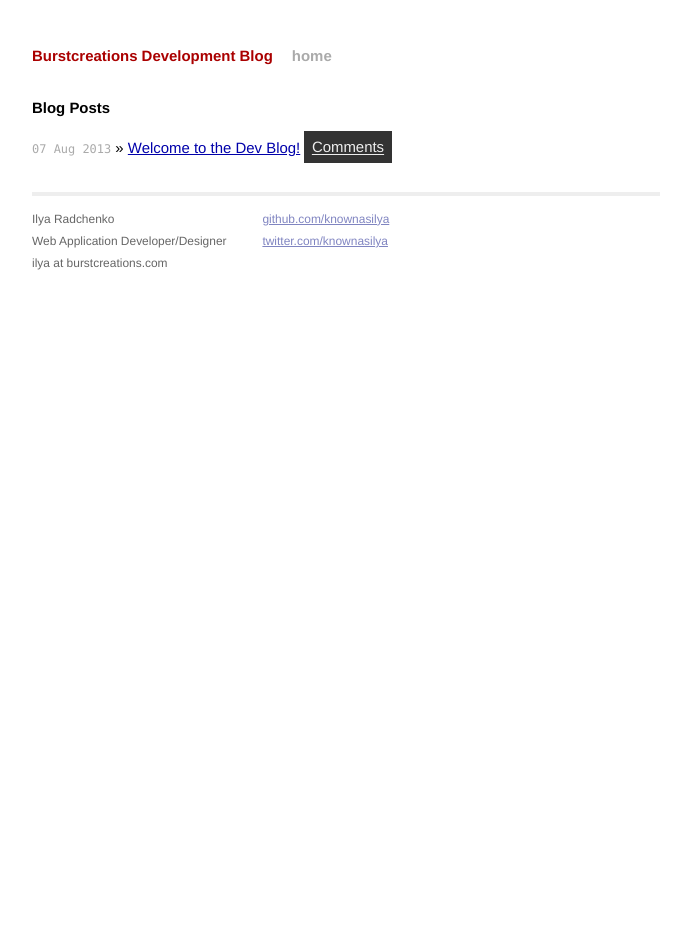
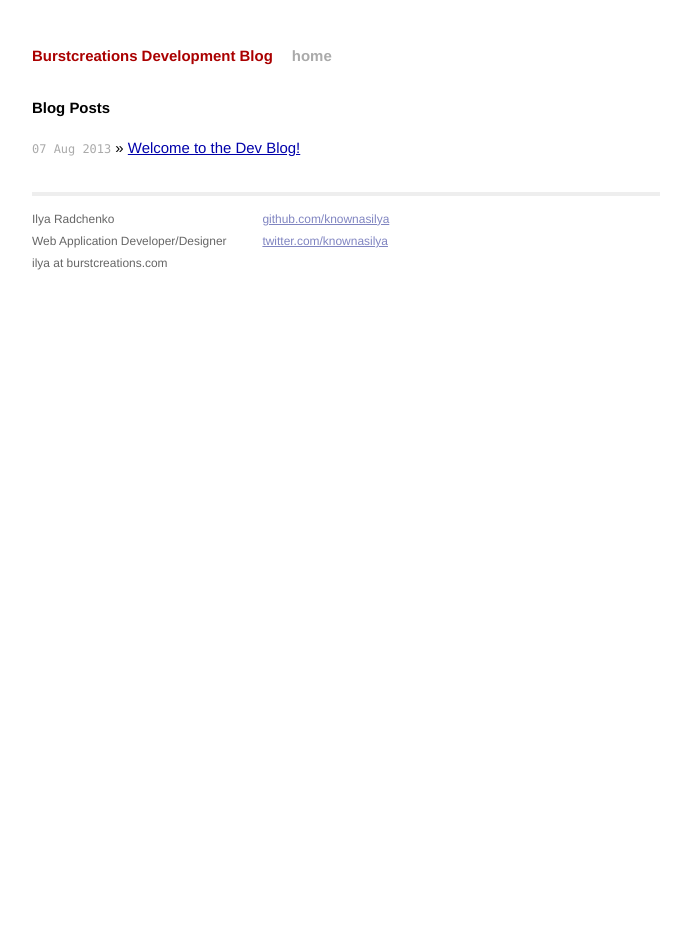
Before and after one commit to Burstcreations/Burstcreations.github.io, a Jekyll site: the page built from index.html, in a window 1280 px wide. Shown: the whole page, without its empty margins (294-985 px from the left). Built offline with Jekyll 4.4.1, drawn with Linux system fonts in a browser that asks for light colours; Markdown is read by kramdown in place of the engine named in the settings; comment, search, counter and statistics services are not loaded.

Commit message:
Remove comment count
For now..

```diff
--- a/index.html
+++ b/index.html
@@ -11,7 +11,6 @@ title: Development Blog | Burstcreations
         <li>
           <span>{{ post.date | date_to_string }}</span> &raquo;
           <a href="{{ post.url }}">{{ post.title }}</a>
-          <a class="comment-count" href="{{ post.url }}#disqus_thread">Comments</a>
         </li>
       {% endunless %}
     {% endfor %}
```
